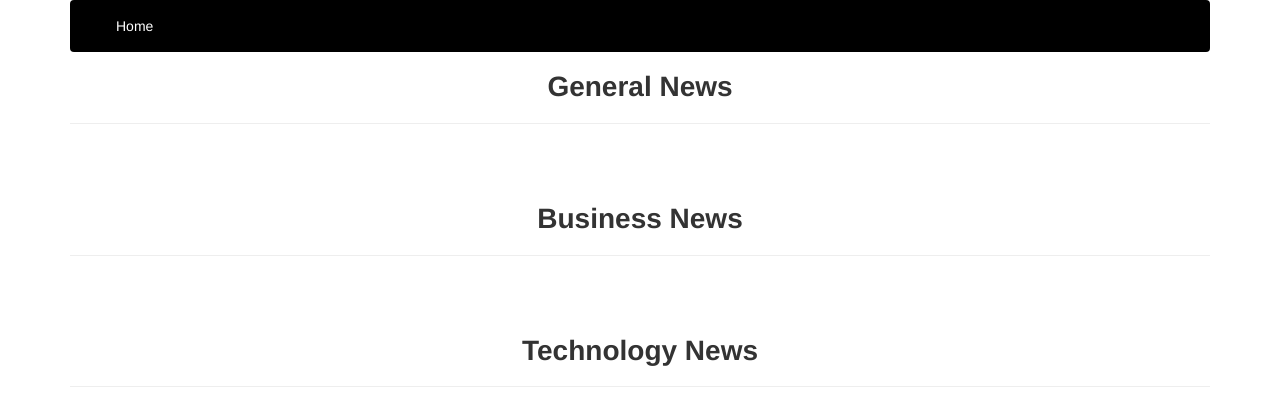
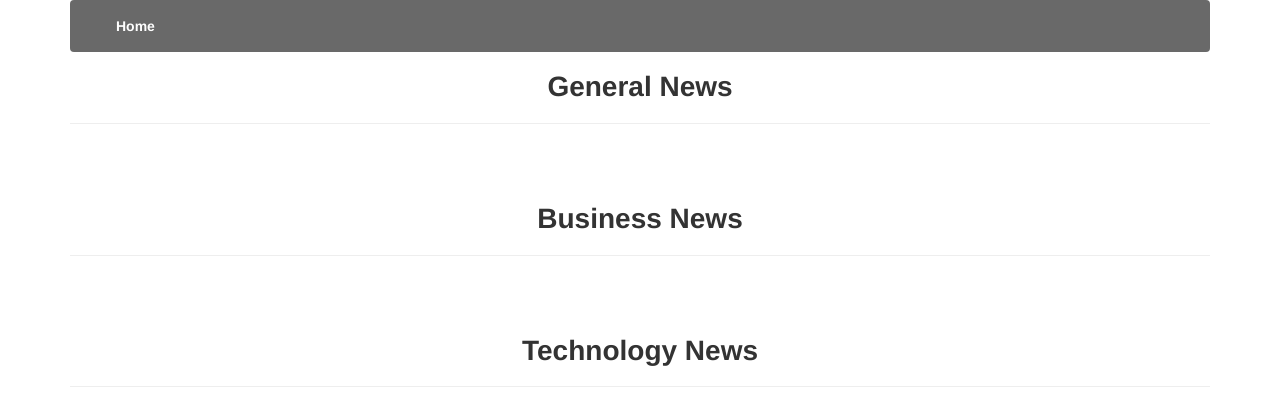
Before and after one commit to kayitesijackie/News-Highlight, a Flask app: template app/templates/index.html in a window 1280 px wide. Shown: the top 420 px of the page. Run offline with Flask 2, Linux system fonts and the light colour scheme; the template is opened without the code that fills it, so the values that code supplies are empty; parts of the project's set-up code (start-up, migrations or seed data) failed here and were passed over; some libraries are stand-ins or nearby versions.

Commit message:
change style of a link home

```diff
--- a/app/templates/navbar.html
+++ b/app/templates/navbar.html
@@ -1,4 +1,4 @@
-<div class="navbar" role="navigation" style="background-color: #000;">
+<div class="navbar" role="navigation" style="background-color:dimgrey;">
     <div class="container-fluid">
       <div class="navbar-header">
         <button type="button" class="navbar-toggle" data-toggle="collapse" data-target=".navbar-collapse">
@@ -6,12 +6,12 @@
                 <span class="icon-bar"></span>
                 <span class="icon-bar"></span>
                 <span class="icon-bar"></span>
-              </button>
+        </button>
 
       </div>
       <div class="navbar-collapse collapse">
         <ul class="nav navbar-nav">
-          <li><a href="/" style="color: #fff;">Home</a></li>
+          <li><a href="/" style="color: #fff;font-weight: bold">Home</a></li>
       </div>
     </div>
-  </div>
+</div>
```
